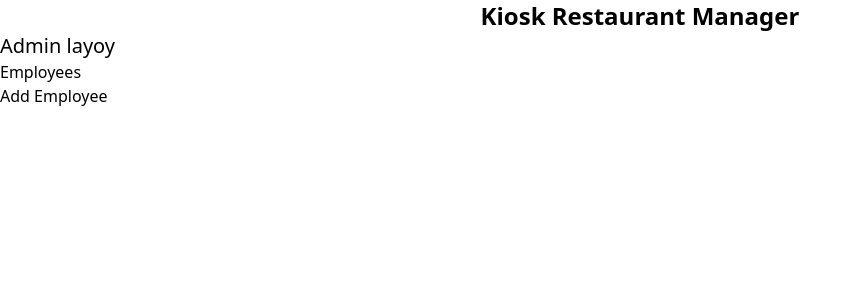
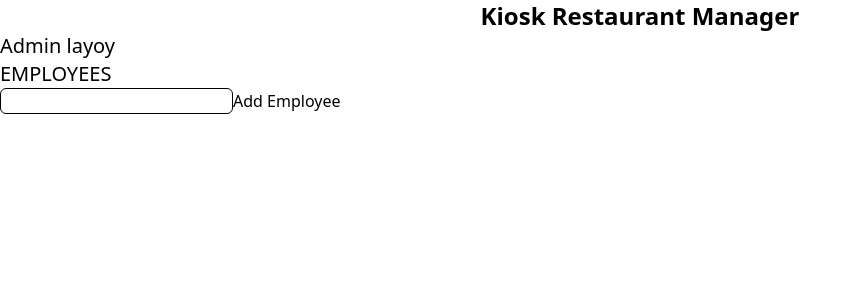
Before and after one commit to FrancescoPalazzo97/kiosk-restaurant-manager, a React (Vite) app: page /admin/employees in a window 1280 px wide. Shown: the top 300 px of the page, without its empty margins (0-862 px from the left). Built offline with nearby package versions, Linux system fonts and the light colour scheme.

Commit message:
add basic input

```diff
--- a/src/pages/EmployeesPage.tsx
+++ b/src/pages/EmployeesPage.tsx
@@ -1,20 +1,29 @@
+import { useRef } from "react";
 import { store } from "../store/store";
 
 export function EmployeesPage() {
     const employees = store((s) => s.employees);
     const addEmployee = store((s) => s.addEmployee);
 
+    const inputRef = useRef<HTMLInputElement | null>(null);
+
     console.log("Render - employees:", employees);
 
     const handleAdd = () => {
-        console.log("Before add:", employees);
-        addEmployee("John Doe");
-        console.log("After add:", employees);
+        if (!inputRef.current) {
+            console.error('InputRef is NULL');
+        } else {
+            const fullname = inputRef.current.value;
+            console.log("Before add:", employees);
+            addEmployee(fullname);
+            console.log("After add:", employees);
+        }
     };
 
     return (
         <div>
-            <h1>Employees</h1>
+            <h1 className="text-xl font-medium uppercase">Employees</h1>
+            <input type="text" className="border rounded-md" ref={inputRef} />
             <button onClick={handleAdd}>Add Employee</button>
             <ul>
                 {employees.map((employee) => (
```
